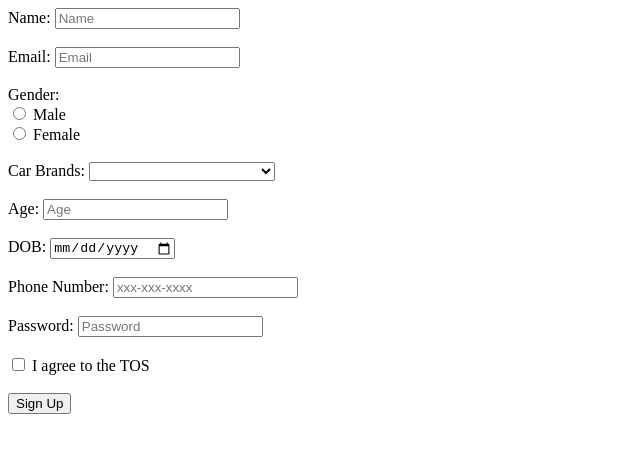
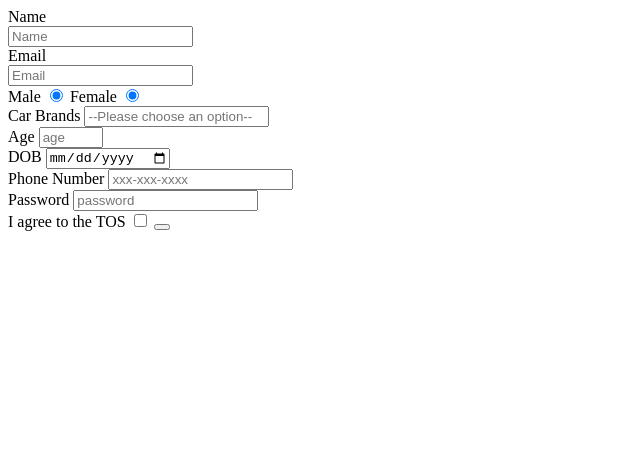
Before and after one commit to acciojob/signup-form-car-SuryabhanRana, a website: page main.html in a window 1280 px wide. Shown: the whole page, without its empty margins (0-640 px from the left). Drawn offline with Linux system fonts and the light colour scheme.

Commit message:
created a submission

```diff
--- a/main.html
+++ b/main.html
@@ -4,43 +4,37 @@
     <title>Signup Form</title>
 </head>
 <body>
-    <form method="post" action="process_signup.php">
-        <label for="name">Name:</label>
-        <input type="text" id="name" name="name" placeholder="Name" required><br><br>
+    <form method="post">
+        <label for="name"> Name</label>
+        <br><input type="text" name="Name" id="name" placeholder="Name"  required>
+        <br><label for="email">Email</label>
+        <br>
+        <input type="email" name="email" id="email" placeholder="Email" required>
+        <br><label for="gender_m"> Male</label>
+        <input type="radio" name="radio" id="male" checked required>
+        <label for="gender_f"> Female</label>
+        <input type="radio" name="gender" id="female" checked  required>
+        <br>
+        <label for="cars">Car Brands</label>
+        <input type="Select" name="cars" id="cars" placeholder="--Please choose an option--" required>
+        <br>
+        <label for="age"> Age</label>
+        <input type="number" name="age" id="age" placeholder="age" required min="1" max="100">
+        <br>
+          <label for="dob">DOB</label>
+        <input type="date" name="DOB" id="dob"  required>
+        <br>
+        <label for="tel">Phone Number</label>
+        <input type="tel" name="Phone number" id="tel" placeholder="xxx-xxx-xxxx">
+        <br>
+        <label for="password"> Password</label>
+        <input type="password" name="password" id="password" placeholder="password" required>
+        <br>
+        <label for="tos">I agree to the TOS</label>
+        <input type="checkbox" name="tos" id="tos" required>
 
-        <label for="email">Email:</label>
-        <input type="email" id="email" name="email" placeholder="Email" required><br><br>
 
-        <label>Gender:</label><br>
-        <input type="radio" id="gender_m" name="gender" required>
-        <label for="gender_m">Male</label><br>
-        <input type="radio" id="gender_f" name="gender" required>
-        <label for="gender_f">Female</label><br><br>
-
-        <label for="cars">Car Brands:</label>
-        <select id="cars" name="cars" required>
-            <option value="" disabled>--Please choose an option--</option>
-            <!-- Add options for car brands here -->
-        </select><br><br>
-
-        <label for="age">Age:</label>
-        <input type="number" id="age" name="age" placeholder="Age" required><br><br>
-
-        <label for="dob">DOB:</label>
-        <input type="date" id="dob" name="dob" required><br><br>
-
-        <label for="tel">Phone Number:</label>
-        <input type="tel" id="tel" name="tel" pattern="\d{3}-\d{3}-\d{4}" placeholder="xxx-xxx-xxxx"><br><br>
-
-        <label for="password">Password:</label>
-        <input type="password" id="password" name="password" placeholder="Password" required><br><br>
-
-        <label>
-            <input type="checkbox" id="tos" name="tos" required>
-            I agree to the TOS
-        </label><br><br>
-
-        <button type="submit">Sign Up</button>
-    </form>
+        <button type="submit">
+         </form>
 </body>
 </html>
```
